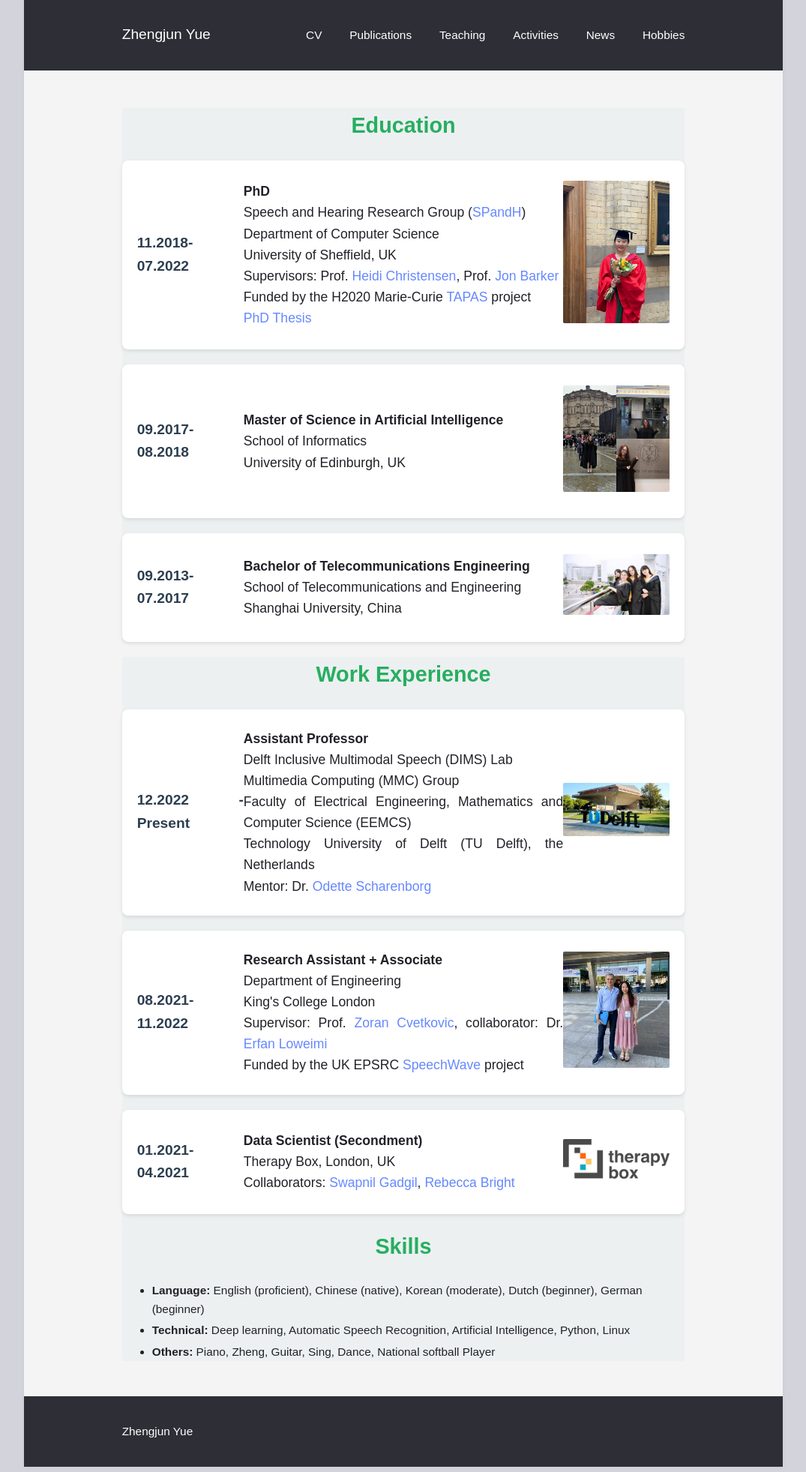
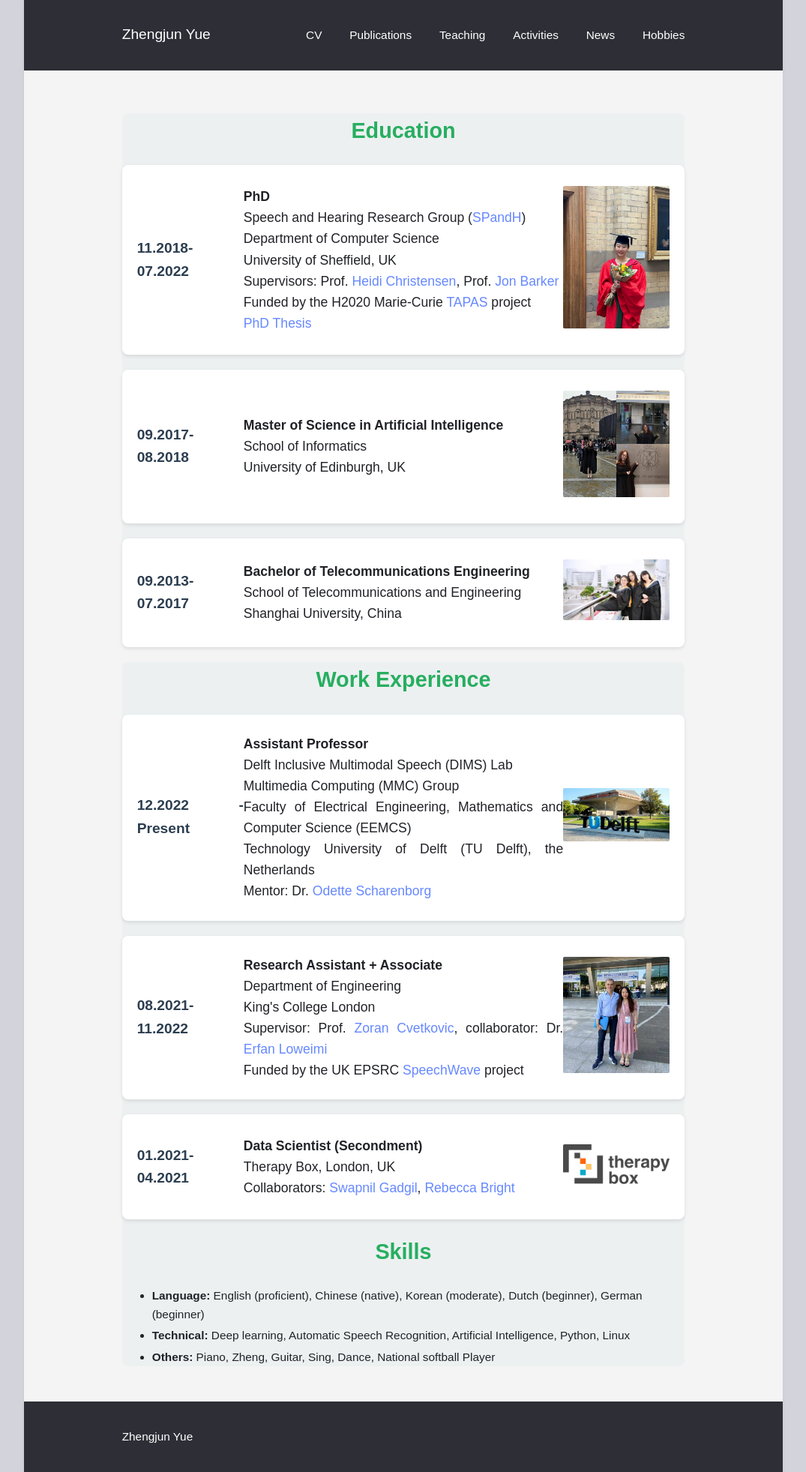
Before and after one commit to zhengjunyue/zhengjunyue.github.io, a Jekyll site: the page built from cv.html, in a window 1280 px wide. Shown: the whole page at 75% size, without its empty margins (102-1177 px from the left). Built offline with Jekyll 4.4.1, drawn with Linux system fonts in a browser that asks for light colours.

Commit message:
Update cv.html

```diff
--- a/cv.html
+++ b/cv.html
@@ -163,14 +163,14 @@ title: ""
   }
 
   .content {
-    margin-top: 3px;
+    margin-top: 30px;
   }
 
   section {
     background-color: #ecf0f1;
     padding: 0px;
     margin-bottom: 20px;
-    border-radius: 4px;
+    border-radius: 8px;
   }
 
   section h2 {
```
